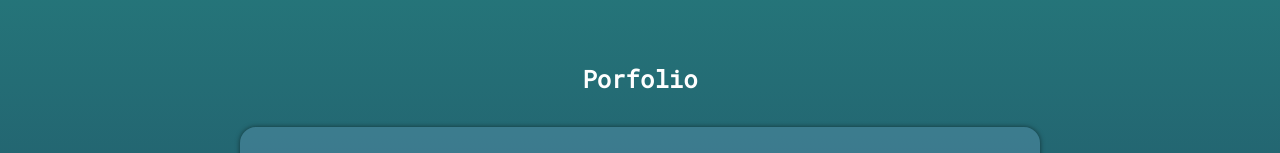
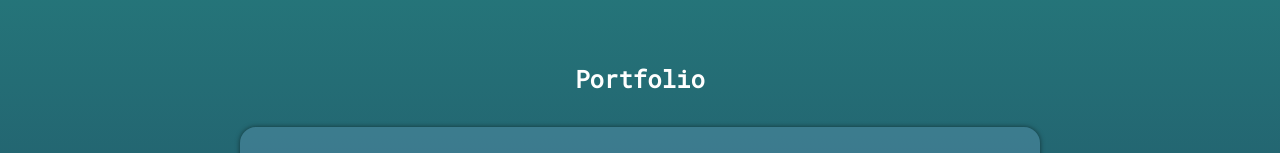
Before and after one commit to emorenocode/emorenocode.github.com, an Angular app: page / in a window 1280 px wide. Shown: the part 444-597 px from the top of the page. Built offline with nearby package versions, Linux system fonts and the light colour scheme.

Commit message:
Fix typo in portfolio header and update ngFor syntax in portfolio component

```diff
--- a/src/app/components/portfolio/portfolio.component.html
+++ b/src/app/components/portfolio/portfolio.component.html
@@ -1,9 +1,10 @@
 <section class="portfolio">
-  <h2>Porfolio</h2>
+  <h2>Portfolio</h2>
 
   <div class="projects_container">
     <div class="projects">
-      <div *ngFor="let portfolio of portfolios" class="item">
+      @for (portfolio of portfolios; track $index) {
+      <div class="item">
         <div class="header">
           <a [href]="portfolio.link" target="_blank" rel="noopener noreferrer">
             <img
@@ -17,6 +18,7 @@
           <span>{{ portfolio.name }}</span>
         </div>
       </div>
+      }
     </div>
   </div>
 </section>
```
Also changed, not shown: 3 other files (tests, documents, lock files or other folders).
